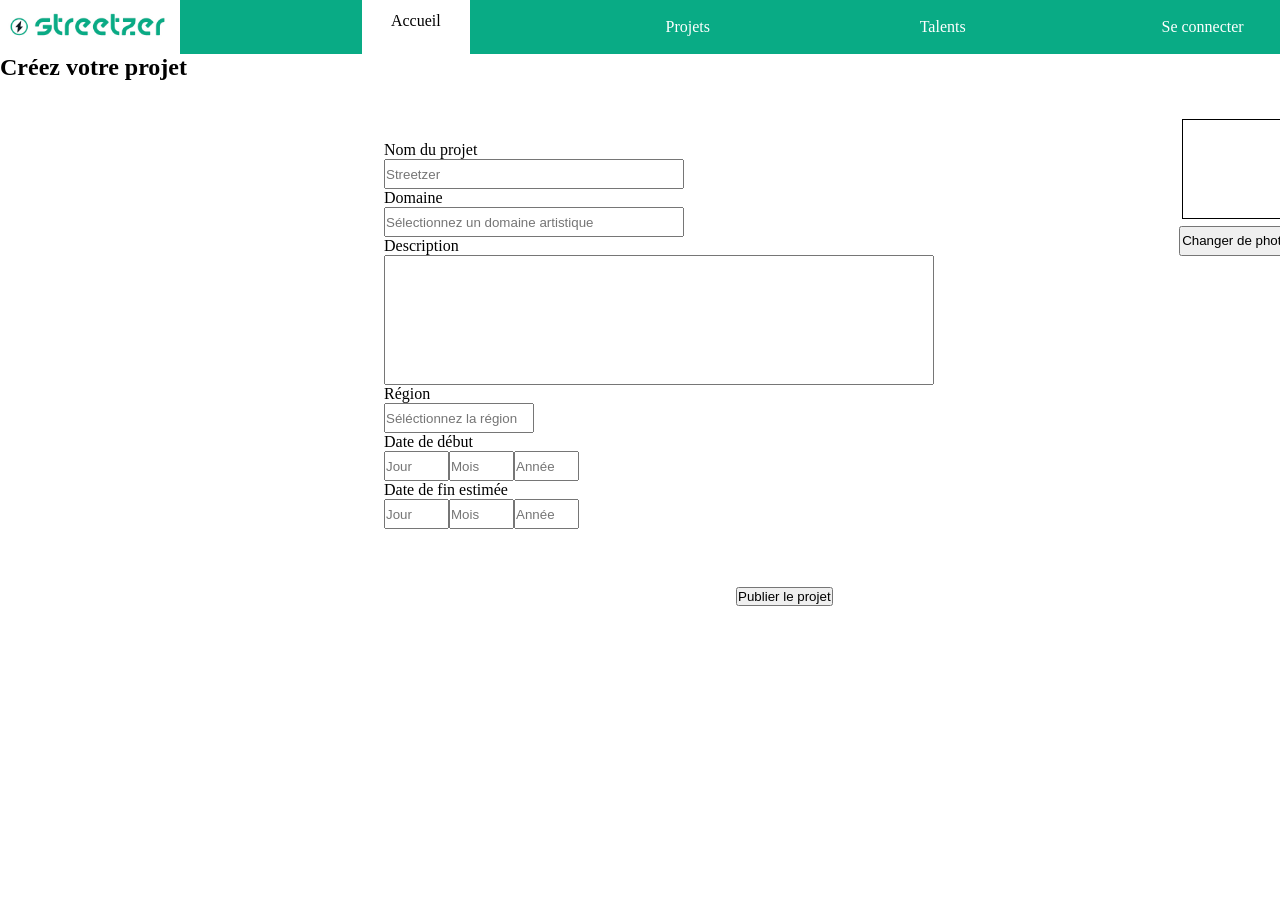
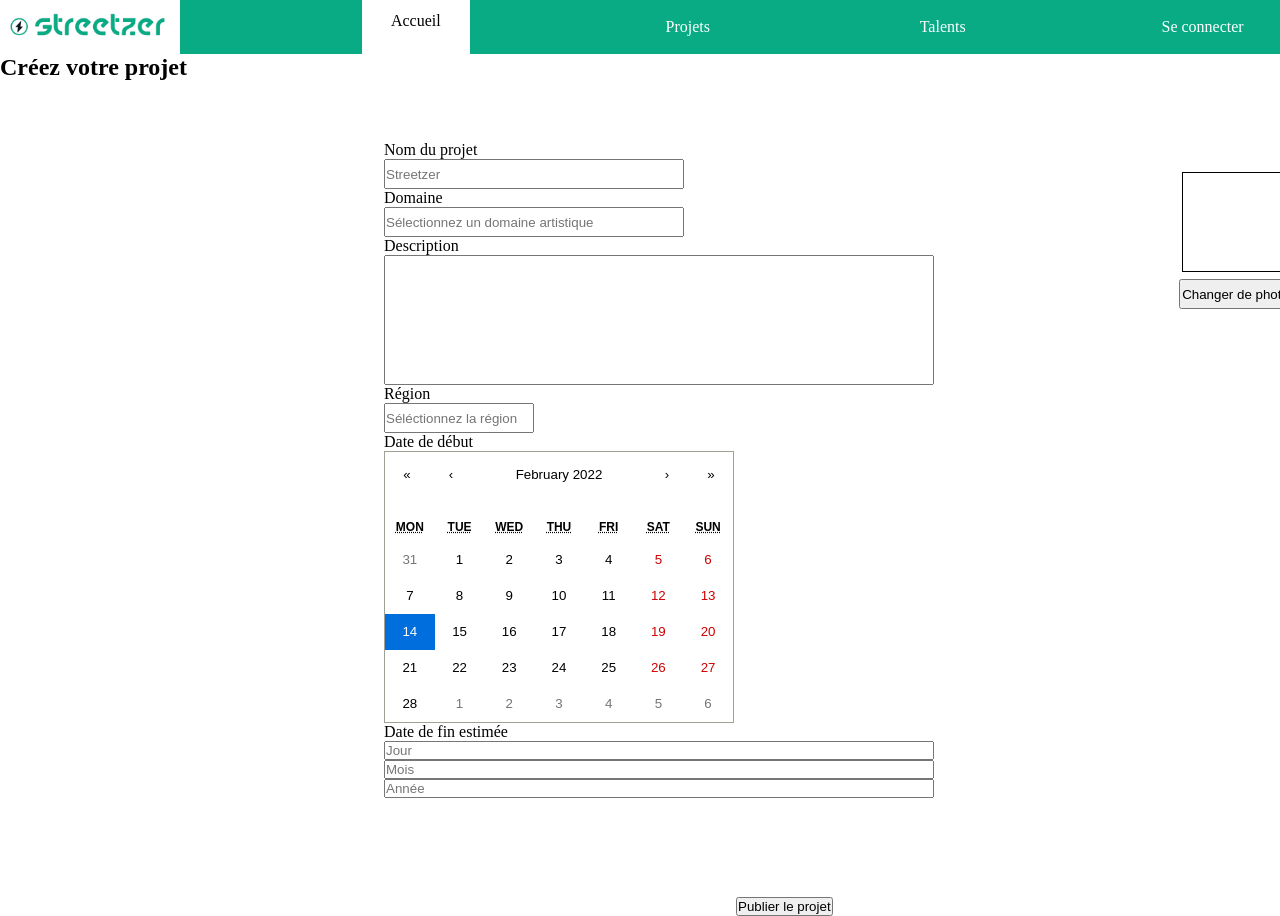
Before and after one commit to WildCodeSchool/11-21-noBugNovember-P3-street-Front, a React (Create React App) app: page /add_projects in a window 1280 px wide. Before the commit the page ends 800 px from the top, so only its background shows below. Built offline with nearby package versions, Linux system fonts and the light colour scheme; the HTML template or start-up script is replaced by a standard one.

Commit message:
add calendar

```diff
--- a/package.json
+++ b/package.json
@@ -3,7 +3,10 @@
   "version": "0.1.0",
   "private": true,
   "dependencies": {
+    "@emotion/react": "^11.8.1",
+    "@emotion/styled": "^11.8.1",
     "@fortawesome/react-fontawesome": "^0.1.17",
+    "@mui/material": "^5.4.3",
     "@splidejs/react-splide": "^0.6.20",
     "@splidejs/splide": "^3.6.12",
     "@testing-library/jest-dom": "^5.16.2",
@@ -11,6 +14,7 @@
     "@testing-library/user-event": "^13.5.0",
     "axios": "^0.26.0",
     "react": "^17.0.2",
+    "react-calendar": "^3.7.0",
     "react-dom": "^17.0.2",
     "react-router-dom": "^6.2.1",
     "react-scripts": "5.0.0",
--- a/src/components/CreateProject.css
+++ b/src/components/CreateProject.css
@@ -30,7 +30,7 @@
     height: 30px;
 }
 
-.jour {
+/* .jour {
     width: 65px;
     height: 30px;
 }
@@ -43,9 +43,9 @@
 .année {
     width: 65px;
     height: 30px;
-}
+} */
 
-.jourEnd {
+/* .jourEnd {
     width: 65px;
     height: 30px;
 }
@@ -58,7 +58,7 @@
 .annéeEnd {
     width: 65px;
     height: 30px;
-}
+} */
 
 .photoContainer {
     width: 100px;
@@ -96,3 +96,18 @@
     height:30px;
     width: 180px;
 }
+
+.date {
+    display: flex;
+    align-items:flex-start;
+}
+
+.sixthContainer {
+  display: flex;
+  flex-direction: column;
+}
+
+/* .calendar {
+    width: 100px;
+    height: 100px;
+} */
--- a/src/components/CreateProject.js
+++ b/src/components/CreateProject.js
@@ -1,6 +1,10 @@
+import React, { useState } from 'react';
+import Calendar from 'react-calendar';
 import "./CreateProject.css";
+import 'react-calendar/dist/Calendar.css';
 
 const CreateProject = () => {
+    const [value, onChange] = useState(new Date())
   return (
     <>
       <div className="titleContainer" >
@@ -25,9 +29,10 @@ const CreateProject = () => {
                         <p>Région</p>
                         <input className="region" type="select" placeholder="Séléctionnez la région"></input>
                         <p>Date de début</p>
-                        <input className="jour" type="select" placeholder="Jour"></input>
-                        <input className="mois" type="select" placeholder="Mois"></input>
-                        <input className="année" type="select" placeholder="Année"></input>
+                        <Calendar className="calendar" onChange={onChange} value={value} />
+                        {/* <input className="date" type="select" placeholder="Jour"></input>
+                        <input className="date" type="select" placeholder="Mois"></input>
+                        <input className="date" type="select" placeholder="Année"></input> */}
                         <p>Date de fin estimée</p>
                         <input className="jourEnd" type="select" placeholder="Jour"></input>
                         <input className="moisEnd" type="select" placeholder="Mois"></input>
```
Also changed, not shown: 1 other file (tests, documents, lock files or other folders).
